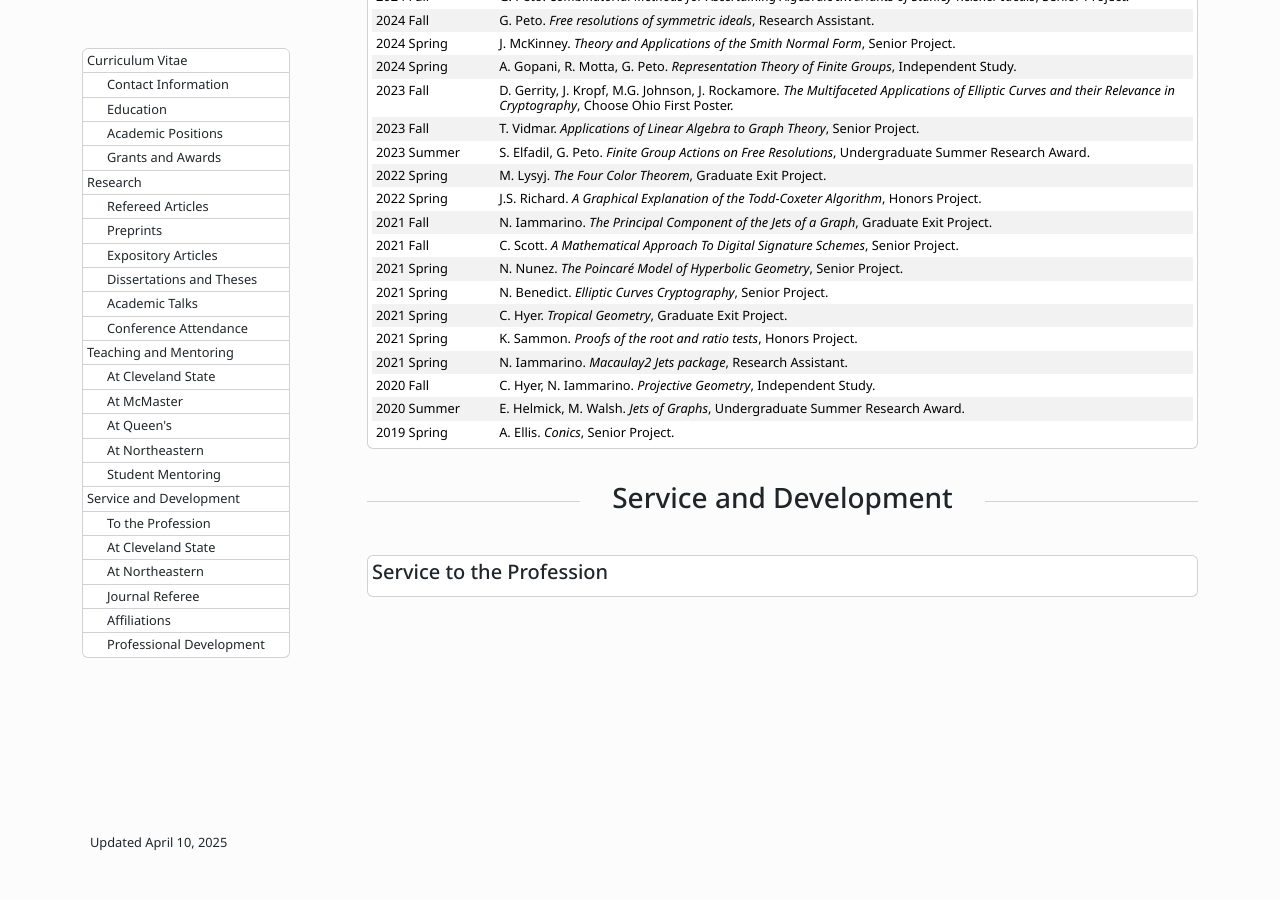
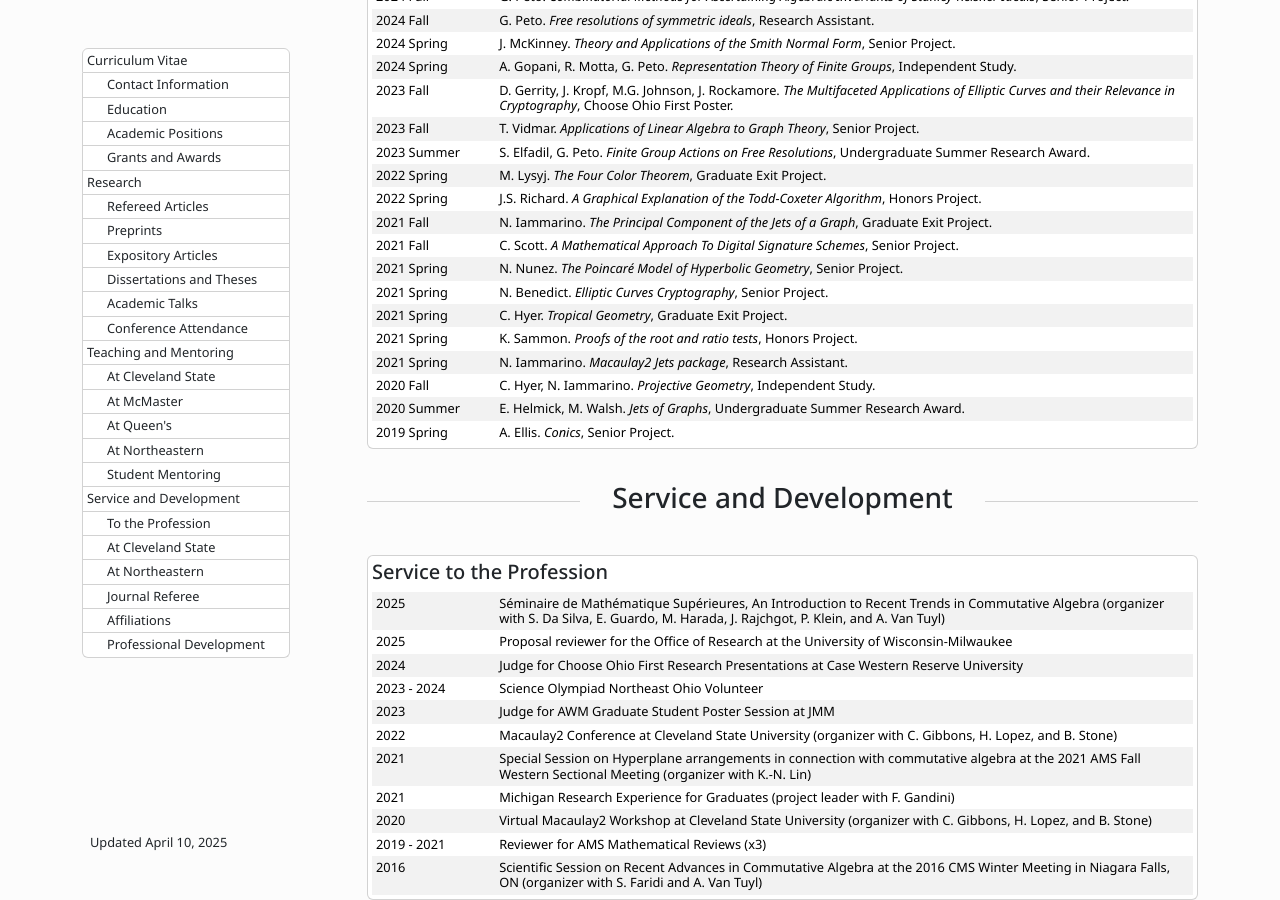
Before and after one commit to galettof/galettof.github.io, a Jekyll site: the page built from cv/index.html, in a window 1280 px wide and 900 px high, scrolled down 7120 px. Built offline with Jekyll 4.4.1, drawn with Linux system fonts in a browser that asks for light colours; formulas are drawn with MathJax 3.

Commit message:
fixed wrong array name

```diff
--- a/cv/index.html
+++ b/cv/index.html
@@ -488,7 +488,7 @@ date: 2025-04-10
 		    <h5 class="card-title">Service to the Profession</h5>
 		    <table class="table table-sm table-striped table-borderless m-0">
 		      <tbody>
-			{% for item in roles %}
+			{% for item in site.data.service.external %}
 			<tr>
 			  <td style="width: 15%;">{{ item.period }}</td>
 			  <td>{{ item.name }}</td>
```
